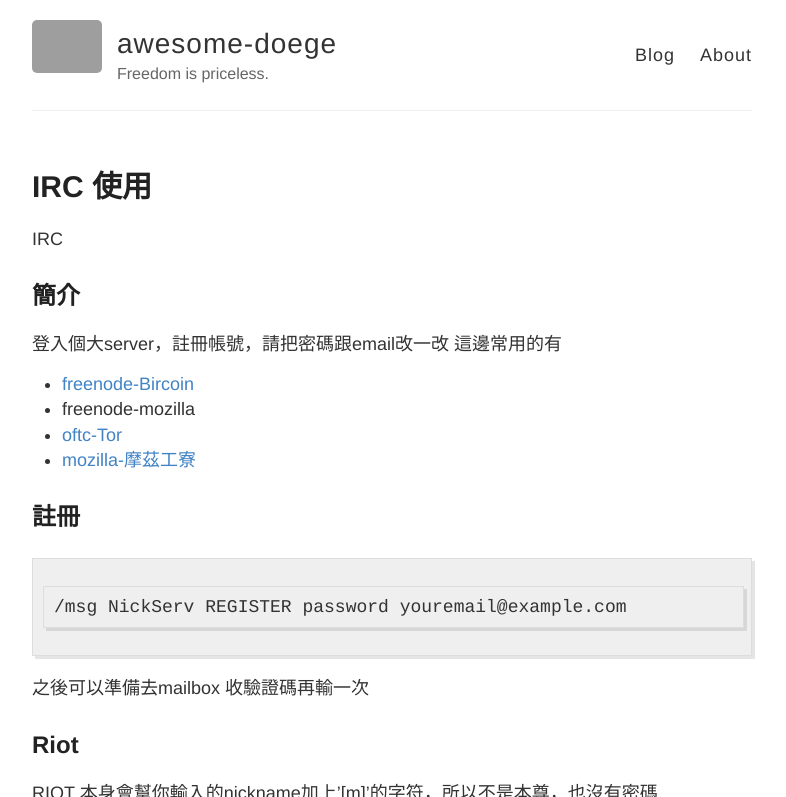
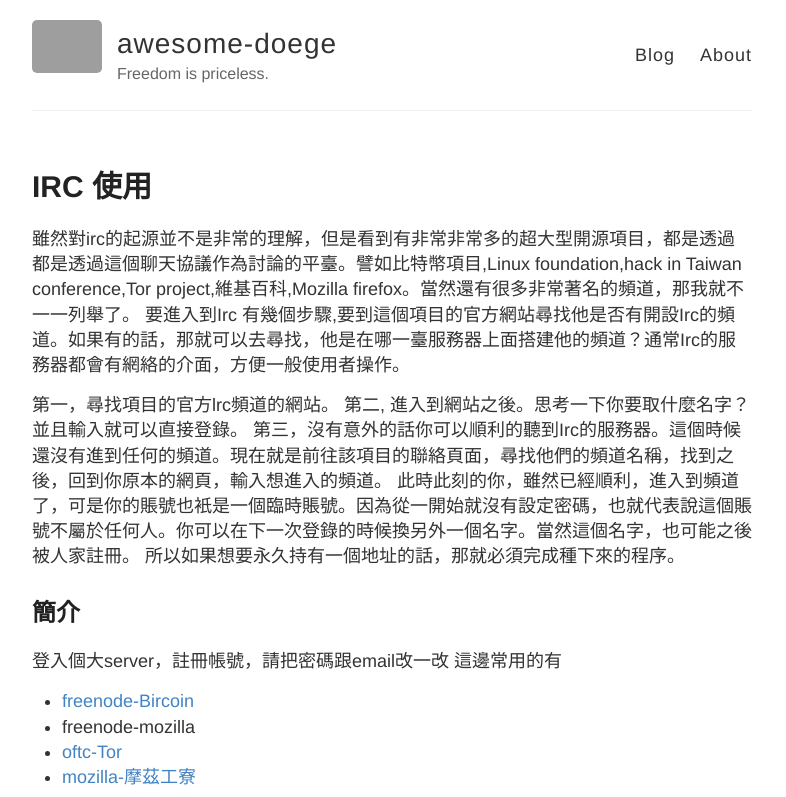
Before and after one commit to awesome-doge/awesome-doge.github.io, a Jekyll site: the page built from _posts/2019-08-28-how-to-use-irc.markdown, in a window 1280 px wide and 900 px high, cut to the strip 0-797 px from the top of the window. Shown: the whole strip, without its empty margins (248-1034 px from the left). Built offline with Jekyll 4.4.1, drawn with Linux system fonts in a browser that asks for light colours; grey boxes are pictures that could not be loaded.

Commit message:
Update 2019-08-28-how-to-use-irc.markdown

```diff
--- a/_posts/2019-08-28-how-to-use-irc.markdown
+++ b/_posts/2019-08-28-how-to-use-irc.markdown
@@ -5,8 +5,14 @@ date:   2019-08-28 18:26:44 +0800
 categories: irc
 ---
 
+雖然對irc的起源並不是非常的理解，但是看到有非常非常多的超大型開源項目，都是透過都是透過這個聊天協議作為討論的平臺。譬如比特幣項目,Linux foundation,hack in Taiwan conference,Tor project,維基百科,Mozilla firefox。當然還有很多非常著名的頻道，那我就不一一列舉了。
+要進入到Irc 有幾個步驟,要到這個項目的官方網站尋找他是否有開設Irc的頻道。如果有的話，那就可以去尋找，他是在哪一臺服務器上面搭建他的頻道？通常Irc的服務器都會有網絡的介面，方便一般使用者操作。
 
-IRC
+第一，尋找項目的官方lrc頻道的網站。
+第二, 進入到網站之後。思考一下你要取什麼名字？並且輸入就可以直接登錄。
+第三，沒有意外的話你可以順利的聽到Irc的服務器。這個時候還沒有進到任何的頻道。現在就是前往該項目的聯絡頁面，尋找他們的頻道名稱，找到之後，回到你原本的網頁，輸入想進入的頻道。
+此時此刻的你，雖然已經順利，進入到頻道了，可是你的賬號也衹是一個臨時賬號。因為從一開始就沒有設定密碼，也就代表說這個賬號不屬於任何人。你可以在下一次登錄的時候換另外一個名字。當然這個名字，也可能之後被人家註冊。
+所以如果想要永久持有一個地址的話，那就必須完成種下來的程序。
 
 ## 簡介
 登入個大server，註冊帳號，請把密碼跟email改一改
```
